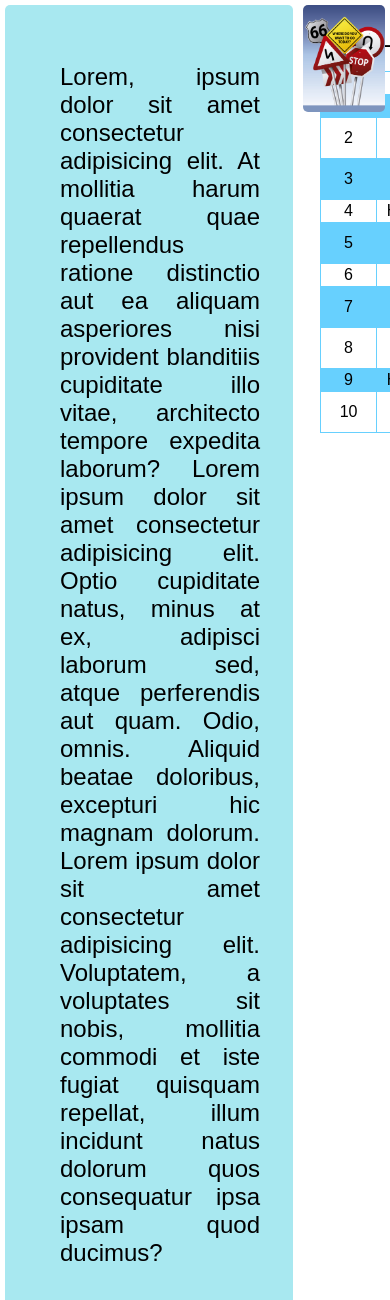
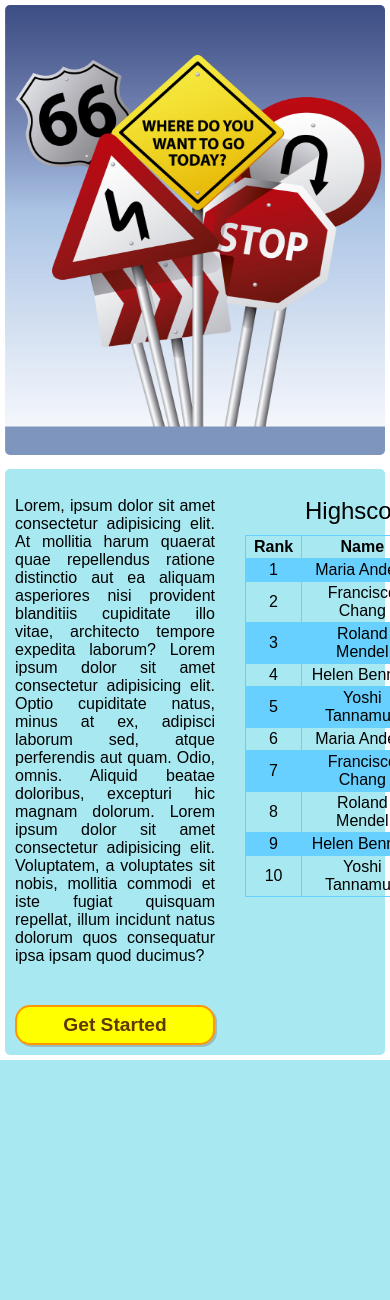
Before and after one commit to mihai99/TraST-, a PHP site: page /pages/homepage.html in a window 390 px wide; the page is wider, and only the part inside the window is pictured. Shown: the top 1300 px of that part. After the commit the page ends 1060 px from the top of that part, so only its background shows below. Run offline with PHP 8.4, Linux system fonts and the light colour scheme.

Commit message:
added responsive home-page

```diff
--- a/styles/home-page.css
+++ b/styles/home-page.css
@@ -57,3 +57,25 @@ table td, table th {
 .description .main-button {
     margin-top: 40px;
 }
+
+@media screen and (max-width:800px) {
+    body {
+        flex-direction: column-reverse;
+    }
+    .gallery {
+        width: calc(100% - 10px);
+    }
+    .description {
+        padding: 10px;
+    }
+    .description p {
+        font-size: 16px;
+    }
+    .about {
+        width: calc(100% - 10px);
+        padding-left: 0;
+    }
+    .highscores {
+        padding: 0;
+    }
+  }
--- a/styles/navbar.css
+++ b/styles/navbar.css
@@ -60,8 +60,6 @@
 
 
 @media screen and (max-width:1200px) {
-
-
   .nav-btns a {
     margin: 0;
   }
```
